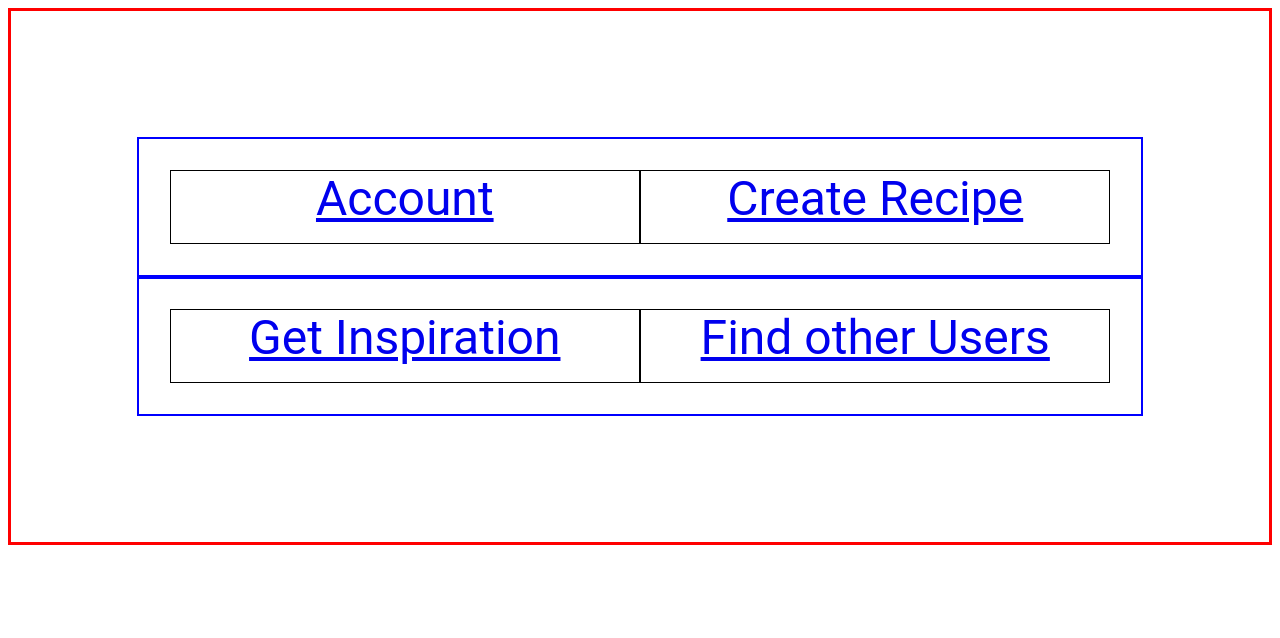
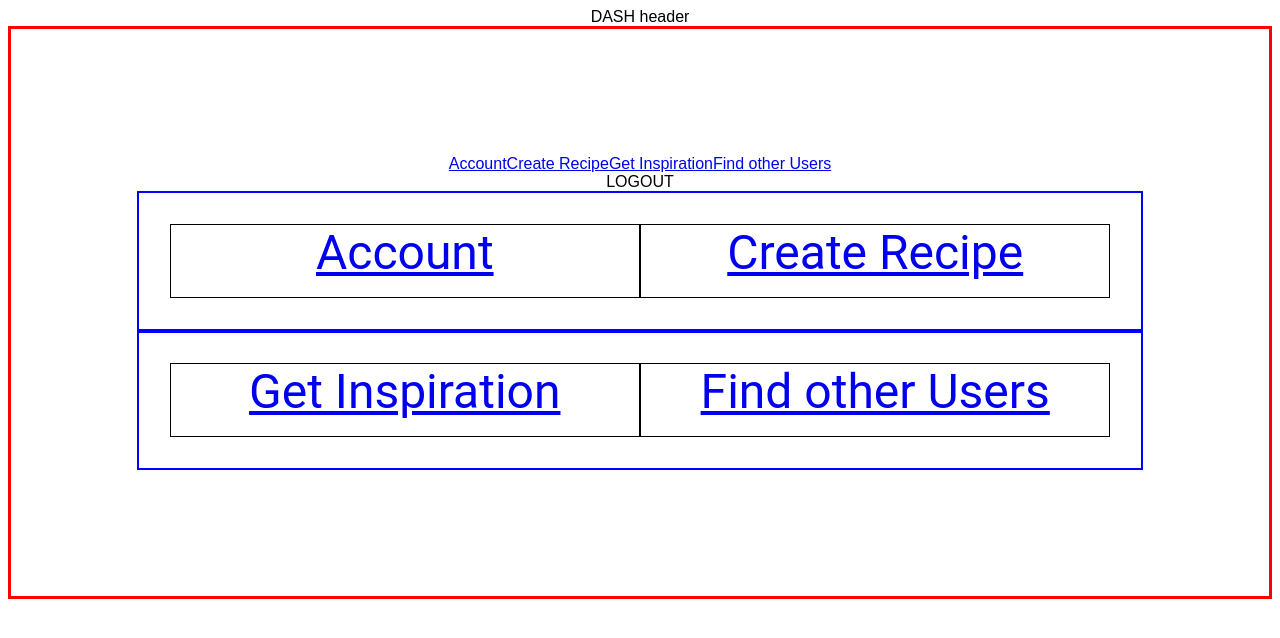
Before and after one commit to Chubbard022/recipeBookFE, a React (Create React App) app: page /dashboard in a window 1280 px wide. Shown: the top 638 px of the page. Built offline with nearby package versions, Linux system fonts and the light colour scheme.

Commit message:
adding components to dashboard

```diff
--- a/src/Components/Dashboard/Dashboard.js
+++ b/src/Components/Dashboard/Dashboard.js
@@ -1,6 +1,9 @@
 import React from "react"
 import { BrowserRouter as Router, Route,Link} from 'react-router-dom';
 import Typography from '@material-ui/core/Typography';
+
+import SideBar from "./SideBar"
+import DashHeader from "./DashHeader"
 
 import "../../styles.css"
 
@@ -8,7 +11,11 @@ import "../../styles.css"
 
 export const Dashboard = () =>{
     return(
+        <div className="dashboard">
+            <DashHeader/>
                 <div className="dashboardMain">
+                    <SideBar />
+                        <div className="dashboardComp">
                             <div className="dashboardLayer">
                                 <Link className="DashboardBlock" to="/account">
                                     <Typography variant="h3" component="h2" gutterBottom>
@@ -34,5 +41,7 @@ export const Dashboard = () =>{
                                 </Link>
                             </div>
                         </div>
+                </div>
+        </div>
     )
 }
```
Lines whose indentation alone changed are shown as unchanged.
